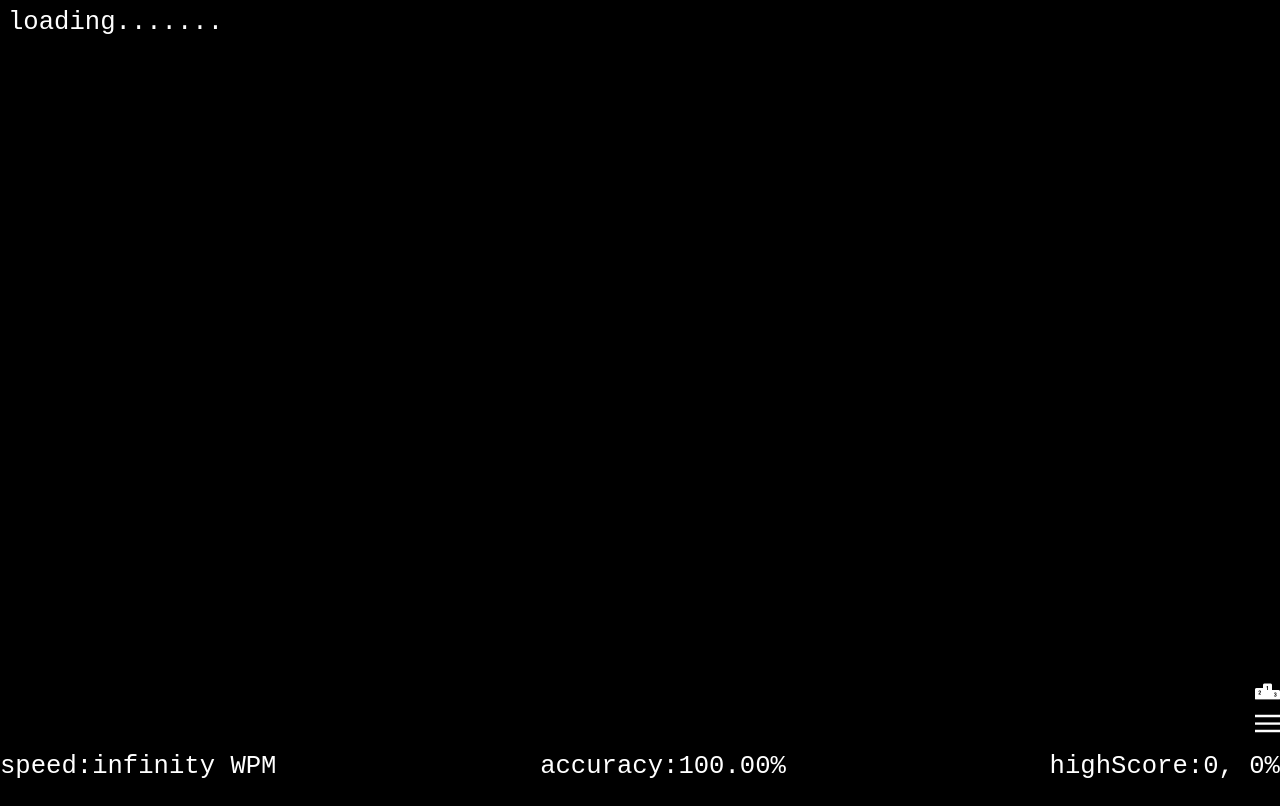
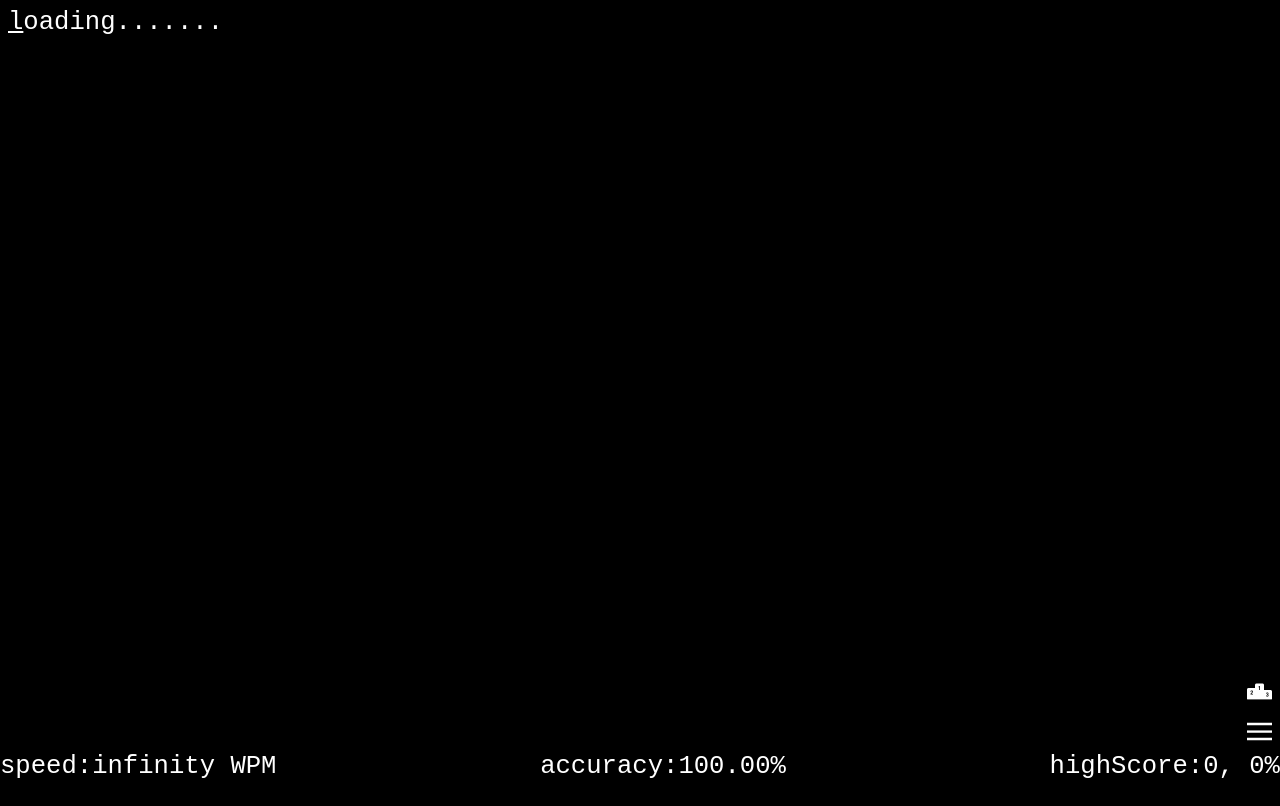
Before and after one commit to heal333/type0, a React (Vite) app: page / in a window 1280 px wide. Built offline with nearby package versions, Linux system fonts and the light colour scheme; no server answers.

Commit message:
adding cursor

```diff
--- a/src/App.css
+++ b/src/App.css
@@ -4,13 +4,19 @@
     --backgroundColor: black;
 }
 body {
+    /* padding-left: 1rem; */
     overflow: hidden;
     background-color: var(--backgroundColor);
     color: var(--unvisitedLetter);
     font-family: monospace;
     font-size: 1.6rem;
-    display: flex;
-    flex-wrap: wrap;
+    /* display: flex;
+    flex-wrap: wrap; */
+}
+@keyframes blink {
+    50% {
+        text-decoration-color: var(--backgroundColor);
+    }
 }
 
 .textField,
@@ -19,7 +25,10 @@ body {
     flex-wrap: wrap;
 }
 .letter {
+    /* animation: 0.1s blink step-start infinite; */
+    display: inline-block;
     min-width: 0.7rem;
+    white-space: pre;
 }
 .inputOverlay {
     position: absolute;
@@ -39,27 +48,49 @@ footer {
     height: 3rem;
     background-color: black;
 }
-.footerPadding{
+.footerPadding {
     position: fixed;
-    left:0;
-    bottom:3rem;
+    left: 0;
+    bottom: 3rem;
     width: 100vw;
     height: 10rem;
-    background-image: linear-gradient(to bottom,rgba(0, 0, 0, 0),var(--backgroundColor));
+    background-image: linear-gradient(
+        to bottom,
+        rgba(0, 0, 0, 0),
+        var(--backgroundColor)
+    );
 }
 .hambergerMenu {
     position: absolute;
     background-color: black;
+    padding: 0.5rem;
     right: 0px;
-    bottom: 4rem;
+    bottom: 3rem;
     z-index: 5;
 }
+.hambergerMenu:hover {
+    rotate: 180deg;
+    transition: all 0.3s;
+}
+@keyframes rotate {
+    100% {
+        rotate: 360;
+    }
+}
 .leaderBoardIco {
+    padding: 0.5rem;
     background-color: black;
     position: absolute;
     right: 0px;
-    bottom: 6rem;
+    bottom: 5.5rem;
     z-index: 5;
+}
+.leaderBoardIco:hover {
+    translate: -0.2rem -0.2rem;
+    transition: 100ms;
+}
+.leaderBoardIco:not(:hover) {
+    transition: 100ms;
 }
 .overlay {
     position: fixed;
@@ -89,35 +120,33 @@ footer {
     border-radius: 2rem;
     z-index: 20;
 }
-.modalLabel{
+.modalLabel {
     font-size: 2rem;
 }
-.colorInput{
+.colorInput {
     width: 2rem;
     background-color: black;
     border: 1px dotted white;
     height: 2rem;
-
-
 }
 .options {
-    background-color: rgba(0, 0, 0, 0.50);
+    background-color: rgba(0, 0, 0, 0.5);
 }
-.rankItem{
+.rankItem {
     width: inherit;
     display: flex;
-    justify-content:space-around;
+    justify-content: space-around;
 }
-.rankItem label{
+.rankItem label {
     font-style: italic;
     font-size: 1.1rem;
     text-decoration: underline;
-    translate: .5rem;
+    translate: 0.5rem;
 }
-.themePresetSelectBar{
+.themePresetSelectBar {
     width: inherit;
     display: flex;
-    justify-content:space-evenly;
+    justify-content: space-evenly;
 }
 /* .themePresetSelect{
     appearance: none;
--- a/src/components/hamberger/hambergerMenu.jsx
+++ b/src/components/hamberger/hambergerMenu.jsx
@@ -19,6 +19,7 @@ function HambergerMenu() {
     function closeLeaderBoard() {
         setShowLeaderBoard(false);
     }
+    console.log("hammed")
     return (
         <>
             <img
--- a/src/components/textSection/InputChecker.jsx
+++ b/src/components/textSection/InputChecker.jsx
@@ -13,19 +13,32 @@ function InputChecker(props) {
     function currentLetterColor(i, color) {
         document.querySelector(`.ltr${i}`).style.color = color;
     }
+    function cursor(type, i) {
+        if (type === "ADD") {
+            document.querySelector(`.ltr${i}`).style.textDecoration =
+                "Underline";
+        }
+        if (type === "REMOVE" && i>=0) {
+            document.querySelector(`.ltr${i}`).style.textDecoration = null;
+        }
+    }
 
     useEffect(() => {
         document.querySelector(".inputOverlay").focus();
-    }, []);
+        cursor("ADD", i);
+
+
+    }, [textStream]);
 
     function inputHandeler(e) {
         if (e.key === "Shift") {
         } else if (textStream[i] === e.key) {
             currentLetterColor(i, "var(--visitedLetter)");
+            cursor("REMOVE",i)
+            cursor("ADD", i + 1);
             setI((prev) => prev + 1);
         } else if (e.key === "Backspace") {
             if (i > 0) {
-
                 if (
                     document.querySelector(`.ltr${i - 1}`).style
                         .backgroundColor === "grey"
@@ -33,14 +46,17 @@ function InputChecker(props) {
                     wrongHit -= 1;
                 }
                 document.querySelector(`.ltr${i - 1}`).style.backgroundColor =
-                null;
+                    null;
                 currentLetterColor(i - 1, "var(--unvisitedLetter)");
+                cursor("REMOVE",i)
+                cursor("ADD", i - 1);
                 setI((prev) => prev - 1);
             }
         } else {
             wrongHit += 1;
-            // currentLetterColor(i, "red");
             document.querySelector(`.ltr${i}`).style.backgroundColor = "grey";
+            cursor("REMOVE",i)
+            cursor("ADD", i + 1);
             setI((prev) => prev + 1);
         }
         if (i === 0) iniTime = new Date();
```
